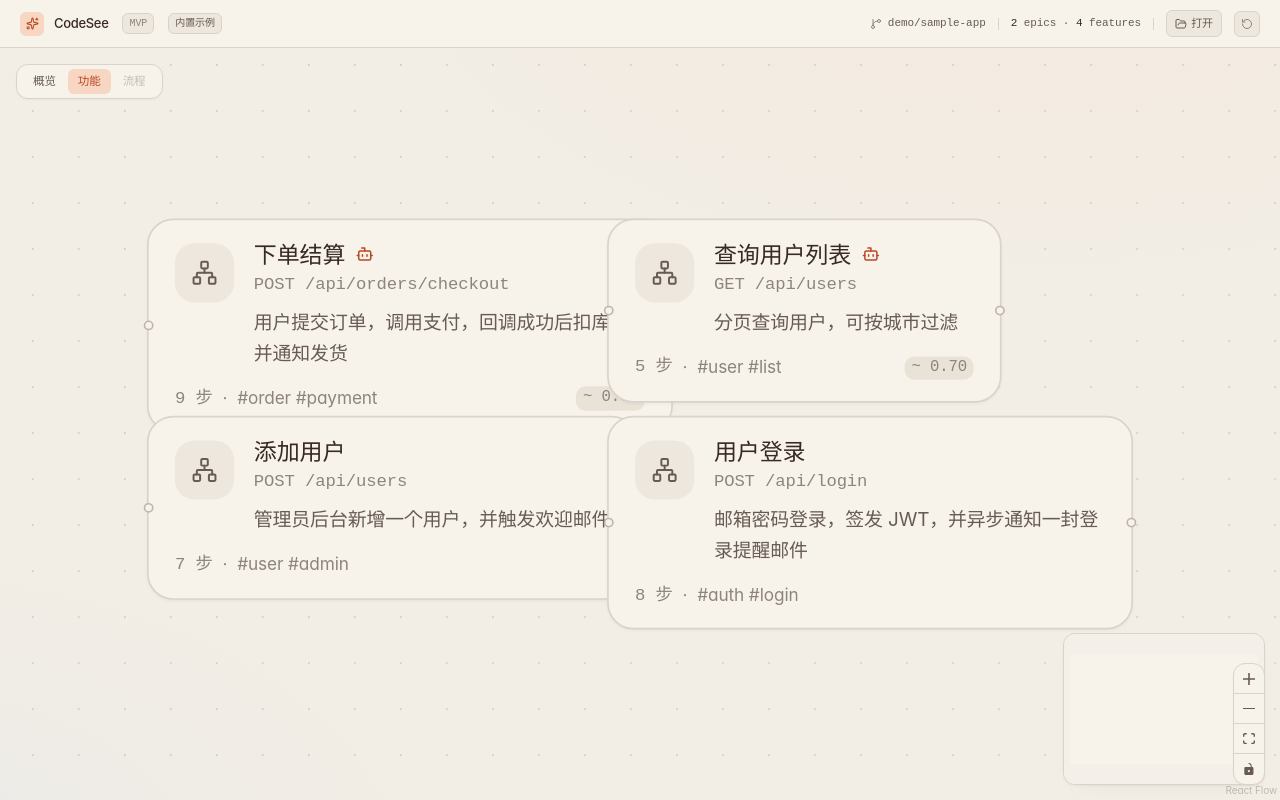
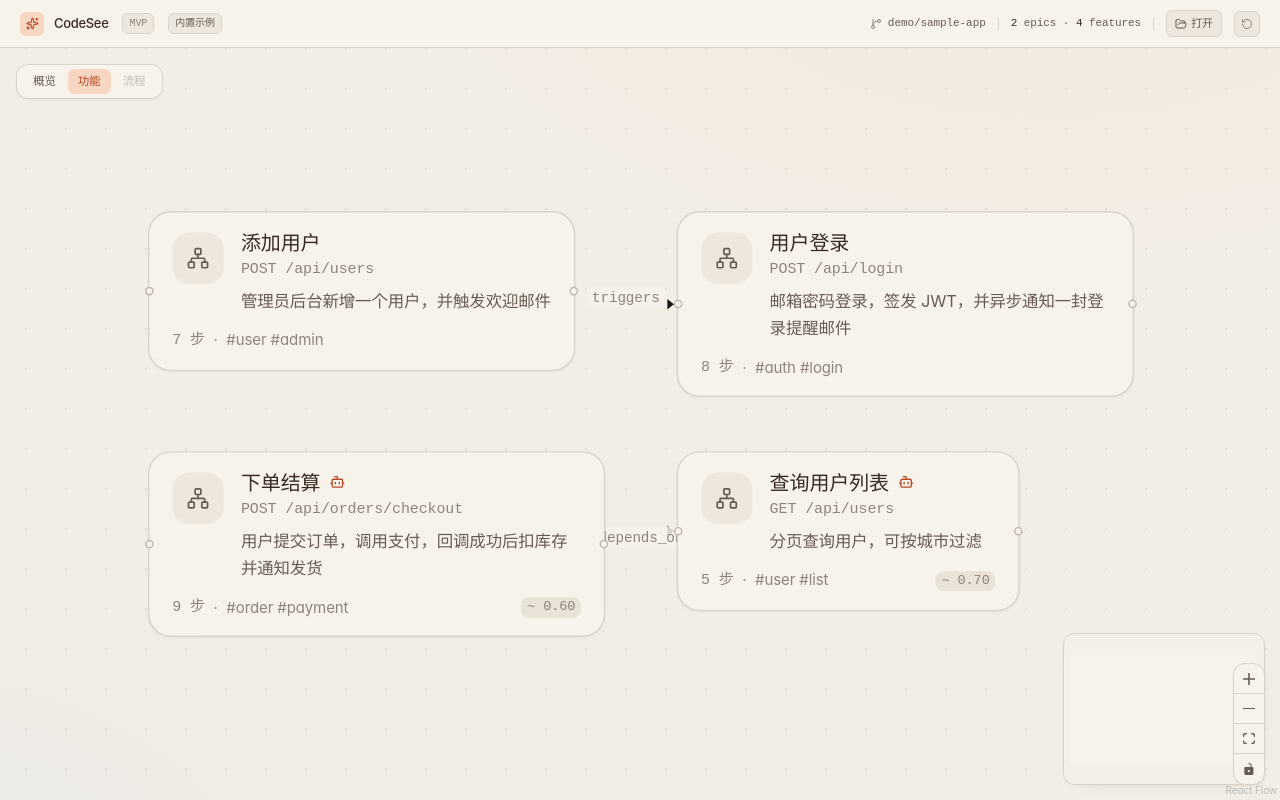
Before and after one commit to Kaka-cheaper/codeSee, a React (Vite) app in the folder mvp-web/: page / in a window 1280 px wide. Built offline with nearby package versions, Linux system fonts and the light colour scheme.

Commit message:
feat(canvas): 接入 dagre 布局 + 新节点稳定淡入

```diff
--- a/mvp-web/package.json
+++ b/mvp-web/package.json
@@ -10,6 +10,7 @@
     "preview": "vite preview"
   },
   "dependencies": {
+    "@dagrejs/dagre": "^3.0.0",
     "@xyflow/react": "^12.10.2",
     "clsx": "^2.1.1",
     "lucide-react": "^1.14.0",
--- a/mvp-web/src/graph/EpicNodeView.tsx
+++ b/mvp-web/src/graph/EpicNodeView.tsx
@@ -4,10 +4,13 @@ import { Layers } from 'lucide-react'
 import { cn } from '@/lib/cn'
 import type { FcgViewNode } from './fcgView'
 
-export type EpicNodeData = { view: Extract<FcgViewNode, { kind: 'epic' }> }
+export type EpicNodeData = {
+  view: Extract<FcgViewNode, { kind: 'epic' }>
+  isNew?: boolean
+}
 
 function EpicNodeViewImpl({ data, selected }: NodeProps) {
-  const { view } = data as unknown as EpicNodeData
+  const { view, isNew } = data as unknown as EpicNodeData
   return (
     <div
       className={cn(
@@ -16,6 +19,7 @@ function EpicNodeViewImpl({ data, selected }: NodeProps) {
         'shadow-[0_1px_2px_oklch(0_0_0/0.04)]',
         'hover:shadow-[0_2px_8px_oklch(0_0_0/0.06)]',
         selected ? 'border-[var(--color-accent)]' : 'border-[var(--color-border)]',
+        isNew && 'is-new-node',
       )}
     >
       <Handle type="target" position={Position.Left} className="!h-1.5 !w-1.5 !border-[var(--color-border-strong)] !bg-[var(--color-bg-1)]" />
--- a/mvp-web/src/graph/FeatureNodeView.tsx
+++ b/mvp-web/src/graph/FeatureNodeView.tsx
@@ -16,7 +16,10 @@ import { cn } from '@/lib/cn'
 import type { FcgViewNode } from './fcgView'
 import type { Trigger, TriggerKind } from '@/fcg/types'
 
-export type FeatureNodeData = { view: Extract<FcgViewNode, { kind: 'feature' }> }
+export type FeatureNodeData = {
+  view: Extract<FcgViewNode, { kind: 'feature' }>
+  isNew?: boolean
+}
 
 const TRIGGER_ICON: Record<TriggerKind, LucideIcon> = {
   http: Network,
@@ -30,7 +33,7 @@ const TRIGGER_ICON: Record<TriggerKind, LucideIcon> = {
 }
 
 function FeatureNodeViewImpl({ data, selected }: NodeProps) {
-  const { view } = data as unknown as FeatureNodeData
+  const { view, isNew } = data as unknown as FeatureNodeData
   const f = view.feature
   const isAi = f.provenance === 'ai'
   const isLocked = f.locked === true
@@ -47,6 +50,7 @@ function FeatureNodeViewImpl({ data, selected }: NodeProps) {
         'shadow-[0_1px_2px_oklch(0_0_0/0.04)]',
         'hover:shadow-[0_2px_8px_oklch(0_0_0/0.06)]',
         selected ? 'border-[var(--color-accent)]' : 'border-[var(--color-border)]',
+        isNew && 'is-new-node',
       )}
     >
       <Handle type="target" position={Position.Left} className="!h-1.5 !w-1.5 !border-[var(--color-border-strong)] !bg-[var(--color-bg-1)]" />
--- a/mvp-web/src/graph/GraphCanvas.tsx
+++ b/mvp-web/src/graph/GraphCanvas.tsx
@@ -1,4 +1,4 @@
-import { useCallback, useMemo, useState } from 'react'
+import { useCallback, useEffect, useMemo, useRef, useState } from 'react'
 import {
   Background,
   BackgroundVariant,
@@ -6,6 +6,7 @@ import {
   MarkerType,
   MiniMap,
   ReactFlow,
+  useReactFlow,
   type Edge,
   type Node,
   type NodeMouseHandler,
@@ -18,7 +19,7 @@ import {
   type FcgViewState,
   type ViewMode,
 } from './fcgView'
-import { layoutView } from './layout'
+import { layoutView, layoutWithMemory } from './layout'
 import { EpicNodeView, type EpicNodeData } from './EpicNodeView'
 import { FeatureNodeView, type FeatureNodeData } from './FeatureNodeView'
 import { StepNodeView, type StepNodeData } from './StepNodeView'
@@ -37,23 +38,92 @@ const nodeTypes = {
 
 const defaultEdgeOptions = { type: 'smoothstep' as const }
 
+/** 视图键：相同 viewKey 时复用位置缓存以保持稳定 */
+function viewKeyOf(state: FcgViewState): string {
+  return state.mode === 'steps'
+    ? `steps:${state.focusedFeatureId ?? ''}`
+    : state.mode
+}
+
 export function GraphCanvas({ file }: Props) {
+  return (
+    <GraphInner file={file} />
+  )
+}
+
+function GraphInner({ file }: Props) {
   const [state, setState] = useState<FcgViewState>({ mode: 'features' })
   const [selectedId, setSelectedId] = useState<string | null>(null)
+  const reactFlow = useReactFlow()
 
   const view = useMemo(() => buildView(file, state), [file, state])
+  const viewKey = viewKeyOf(state)
 
-  const { rfNodes, rfEdges } = useMemo(
-    () => toReactFlow(view.nodes, view.edges),
-    [view],
+  /** 按 viewKey 缓存最近一次布局位置；切视图时换桶。 */
+  const positionsRef = useRef<
+    Map<string /* viewKey */, Map<string /* nodeId */, { x: number; y: number }>>
+  >(new Map())
+
+  /** 判定本次哪些节点是"新出现的"，用于淡入动效。 */
+  const [newNodeIds, setNewNodeIds] = useState<Set<string>>(new Set())
+
+  /** 计算布局：同视图沿用旧位置，新节点淡入；切视图时全部按新算的来。 */
+  const { rfNodes, rfEdges } = useMemo(() => {
+    const prevForView = positionsRef.current.get(viewKey)
+    let laid
+    let newIds: Set<string>
+    if (prevForView && prevForView.size > 0) {
+      const r = layoutWithMemory(view.nodes, view.edges, prevForView)
+      laid = r.laid
+      newIds = r.newIds
+    } else {
+      laid = layoutView(view.nodes, view.edges)
+      newIds = new Set<string>()
+    }
+
+    // 写回缓存
+    const next = new Map<string, { x: number; y: number }>()
+    for (const n of laid) next.set(n.view.id, n.position)
+    positionsRef.current.set(viewKey, next)
+
+    // 更新新节点集合（用 setTimeout 避免 useMemo 内部 setState）
+    queueMicrotask(() => setNewNodeIds(newIds))
+
+    const rfNodes: Node<EpicNodeData | FeatureNodeData | StepNodeData>[] = laid.map(
+      ({ view: v, position }) => {
+        const isNew = newIds.has(v.id)
+        const baseData = { view: v, isNew } as unknown as
+          | EpicNodeData
+          | FeatureNodeData
+          | StepNodeData
+        if (v.kind === 'epic') {
+          return { id: v.id, type: 'epic', position, data: baseData }
+        }
+        if (v.kind === 'feature') {
+          return { id: v.id, type: 'feature', position, data: baseData }
+        }
+        return { id: v.id, type: 'step', position, data: baseData }
+      },
     )
+
+    const rfEdges: Edge[] = view.edges.map((e) => buildEdge(e, newIds))
+    return { rfNodes, rfEdges }
+    // eslint-disable-next-line react-hooks/exhaustive-deps
+  }, [view, viewKey])
+
+  // 切视图后自动 fit
+  useEffect(() => {
+    const t = window.setTimeout(() => {
+      reactFlow.fitView({ padding: 0.3, duration: 320 })
+    }, 30)
+    return () => window.clearTimeout(t)
+  }, [viewKey, reactFlow])
 
   const onNodeDoubleClick: NodeMouseHandler = useCallback(
     (_, node) => {
       const v = view.nodes.find((n) => n.id === node.id)
       if (!v) return
       if (v.kind === 'epic') {
-        // Epic 双击 → 切到 features 视图（暂不按 epic 过滤，后续可加）
         setState({ mode: 'features' })
       } else if (v.kind === 'feature') {
         setState({ mode: 'steps', focusedFeatureId: v.feature.id })
@@ -87,7 +157,7 @@ export function GraphCanvas({ file }: Props) {
         defaultEdgeOptions={defaultEdgeOptions}
         fitView
         fitViewOptions={{ padding: 0.3 }}
-        minZoom={0.25}
+        minZoom={0.2}
         maxZoom={2}
         onlyRenderVisibleElements
         nodesConnectable={false}
@@ -124,28 +194,18 @@ export function GraphCanvas({ file }: Props) {
         onChangeMode={goMode}
       />
 
+      {newNodeIds.size > 0 && state.mode === 'features' && (
+        <NewNodeIndicator count={newNodeIds.size} />
+      )}
+
       <DetailsPanel view={selectedView} file={file} onClose={() => setSelectedId(null)} />
     </div>
   )
 }
 
-/* --------------------------------------------------------- React Flow 转换 */
+/* --------------------------------------------------------- helpers */
 
-function toReactFlow(nodes: FcgViewNode[], edges: FcgViewEdge[]) {
-  const laid = layoutView(nodes, edges)
-  const rfNodes: Node<EpicNodeData | FeatureNodeData | StepNodeData>[] = laid.map(
-    ({ view, position }) => {
-      if (view.kind === 'epic') {
-        return { id: view.id, type: 'epic', position, data: { view } }
-      }
-      if (view.kind === 'feature') {
-        return { id: view.id, type: 'feature', position, data: { view } }
-      }
-      return { id: view.id, type: 'step', position, data: { view } }
-    },
-  )
-
-  const rfEdges: Edge[] = edges.map((e) => {
+function buildEdge(e: FcgViewEdge, newNodeIds: Set<string>): Edge {
   let stroke = 'var(--color-edge-call)'
   let dashed = false
   let animated = false
@@ -158,6 +218,8 @@ function toReactFlow(nodes: FcgViewNode[], edges: FcgViewEdge[]) {
     stroke = 'var(--color-edge-import)'
     dashed = true
   }
+  // 边端点是新节点 → 边也淡入
+  const involvesNew = newNodeIds.has(e.source) || newNodeIds.has(e.target)
   return {
     id: e.id,
     source: e.source,
@@ -177,6 +239,7 @@ function toReactFlow(nodes: FcgViewNode[], edges: FcgViewEdge[]) {
       strokeWidth: 1.4,
       strokeDasharray: dashed ? '4 4' : undefined,
       opacity: 0.9,
+      animation: involvesNew ? 'edge-fade-in 360ms ease-out both' : undefined,
     },
     markerEnd: {
       type: MarkerType.ArrowClosed,
@@ -185,9 +248,6 @@ function toReactFlow(nodes: FcgViewNode[], edges: FcgViewEdge[]) {
       color: stroke,
     },
   }
-  })
-
-  return { rfNodes, rfEdges }
 }
 
 /* --------------------------------------------------------- 视图切换器 */
@@ -262,3 +322,20 @@ function ModeBtn({
     </button>
   )
 }
+
+function NewNodeIndicator({ count }: { count: number }) {
+  return (
+    <div className="pointer-events-none absolute top-4 left-1/2 z-10 -translate-x-1/2">
+      <div
+        className="pointer-events-auto rounded-full border px-3 py-1 text-[11.5px] shadow-[0_1px_2px_oklch(0_0_0/0.04)]"
+        style={{
+          background: 'var(--color-accent-soft)',
+          color: 'var(--color-accent-strong)',
+          borderColor: 'var(--color-accent)',
+        }}
+      >
+        +{count} 个新节点
+      </div>
+    </div>
+  )
+}
--- a/mvp-web/src/graph/StepNodeView.tsx
+++ b/mvp-web/src/graph/StepNodeView.tsx
@@ -18,7 +18,10 @@ import type { FcgViewNode } from './fcgView'
 import { ROLE_META } from './roleMeta'
 import type { StepRole } from '@/fcg/types'
 
-export type StepNodeData = { view: Extract<FcgViewNode, { kind: 'step' }> }
+export type StepNodeData = {
+  view: Extract<FcgViewNode, { kind: 'step' }>
+  isNew?: boolean
+}
 
 const ROLE_ICON: Record<StepRole, LucideIcon> = {
   input: ArrowDownToLine,
@@ -35,7 +38,7 @@ const ROLE_ICON: Record<StepRole, LucideIcon> = {
 }
 
 function StepNodeViewImpl({ data, selected }: NodeProps) {
-  const { view } = data as unknown as StepNodeData
+  const { view, isNew } = data as unknown as StepNodeData
   const s = view.step
   const meta = ROLE_META[s.role]
   const Icon = ROLE_ICON[s.role]
@@ -48,6 +51,7 @@ function StepNodeViewImpl({ data, selected }: NodeProps) {
         'shadow-[0_1px_2px_oklch(0_0_0/0.04)]',
         'hover:shadow-[0_2px_6px_oklch(0_0_0/0.06)]',
         selected ? 'border-[var(--color-accent)]' : 'border-[var(--color-border)]',
+        isNew && 'is-new-node',
       )}
     >
       <Handle type="target" position={Position.Left} className="!h-1.5 !w-1.5 !border-[var(--color-border-strong)] !bg-[var(--color-bg-1)]" />
--- a/mvp-web/src/graph/layout.ts
+++ b/mvp-web/src/graph/layout.ts
@@ -1,80 +1,97 @@
+import dagre from '@dagrejs/dagre'
 import type { FcgViewEdge, FcgViewNode } from './fcgView'
 
 /**
- * 极简层级布局占位：BFS 分层 + 同层按 label 排序。
- * 后续可换 dagre / ELK；当前节点数不会很大（语义级），够用。
+ * 节点尺寸（与节点视图保持一致；估算用，不需要精确）。
  */
+const NODE_SIZE: Record<FcgViewNode['kind'], { width: number; height: number }> = {
+  epic: { width: 280, height: 96 },
+  feature: { width: 280, height: 132 },
+  step: { width: 220, height: 80 },
+}
 
 export interface LaidOutNode {
   view: FcgViewNode
   position: { x: number; y: number }
+  width: number
+  height: number
+}
+
+export interface LayoutOptions {
+  /** 'LR' 横向（默认，流程图） / 'TB' 纵向 */
+  direction?: 'LR' | 'TB'
+  /** 同层节点间距 */
+  nodesep?: number
+  /** 不同层之间距 */
+  ranksep?: number
 }
 
 export function layoutView(
   nodes: FcgViewNode[],
   edges: FcgViewEdge[],
+  options: LayoutOptions = {},
 ): LaidOutNode[] {
-  const idSet = new Set(nodes.map((n) => n.id))
-  const out = new Map<string, string[]>()
-  const inDeg = new Map<string, number>()
+  const direction = options.direction ?? 'LR'
+  const g = new dagre.graphlib.Graph({ multigraph: false, compound: false })
+  g.setDefaultEdgeLabel(() => ({}))
+  g.setGraph({
+    rankdir: direction,
+    nodesep: options.nodesep ?? 36,
+    ranksep: options.ranksep ?? 90,
+    marginx: 16,
+    marginy: 16,
+    align: 'UL',
+    acyclicer: 'greedy', // 容忍小环（loop 边）
+    ranker: 'tight-tree',
+  })
+
   for (const n of nodes) {
-    out.set(n.id, [])
-    inDeg.set(n.id, 0)
+    const size = NODE_SIZE[n.kind]
+    g.setNode(n.id, { width: size.width, height: size.height })
   }
   for (const e of edges) {
-    if (!idSet.has(e.source) || !idSet.has(e.target)) continue
-    out.get(e.source)!.push(e.target)
-    inDeg.set(e.target, (inDeg.get(e.target) ?? 0) + 1)
+    if (g.hasNode(e.source) && g.hasNode(e.target)) {
+      g.setEdge(e.source, e.target)
+    }
   }
 
-  const level = new Map<string, number>()
-  const queue: string[] = []
-  for (const n of nodes) {
-    if ((inDeg.get(n.id) ?? 0) === 0) {
-      level.set(n.id, 0)
-      queue.push(n.id)
+  dagre.layout(g)
+
+  return nodes.map((n) => {
+    const layouted = g.node(n.id)
+    const size = NODE_SIZE[n.kind]
+    // dagre 给的是节点中心点；React Flow 接收的是左上角
+    return {
+      view: n,
+      width: size.width,
+      height: size.height,
+      position: layouted
+        ? { x: layouted.x - size.width / 2, y: layouted.y - size.height / 2 }
+        : { x: 0, y: 0 },
     }
-  }
-  while (queue.length) {
-    const id = queue.shift()!
-    const lv = level.get(id)!
-    for (const next of out.get(id) ?? []) {
-      const candidate = lv + 1
-      if (!level.has(next) || candidate > (level.get(next) ?? 0)) {
-        level.set(next, candidate)
-        queue.push(next)
-      }
-    }
-  }
-  for (const n of nodes) {
-    if (!level.has(n.id)) level.set(n.id, 0)
-  }
-
-  const buckets = new Map<number, FcgViewNode[]>()
-  for (const n of nodes) {
-    const lv = level.get(n.id) ?? 0
-    if (!buckets.has(lv)) buckets.set(lv, [])
-    buckets.get(lv)!.push(n)
-  }
-
-  const COL_GAP = 280
-  const ROW_GAP = 120
-  const result: LaidOutNode[] = []
-  const sortedLevels = [...buckets.keys()].sort((a, b) => a - b)
-  for (const lv of sortedLevels) {
-    const list = buckets.get(lv)!
-    list.sort((a, b) => labelOf(a).localeCompare(labelOf(b)))
-    const total = list.length
-    list.forEach((n, idx) => {
-      const y = (idx - (total - 1) / 2) * ROW_GAP
-      result.push({ view: n, position: { x: lv * COL_GAP, y } })
-    })
-  }
-  return result
+  })
 }
 
-function labelOf(n: FcgViewNode): string {
-  if (n.kind === 'epic') return n.epic.name
-  if (n.kind === 'feature') return n.feature.name
-  return n.step.name
+/**
+ * 给定一份"上一帧的位置"，把当前 nodes 的位置尽量保持稳定：
+ * - 仍存在的节点：复用上次位置
+ * - 新增节点：按 dagre 给的位置
+ *
+ * 这是动效的关键：旧节点不抖动，新节点淡入到位。
+ */
+export function layoutWithMemory(
+  nodes: FcgViewNode[],
+  edges: FcgViewEdge[],
+  previous: Map<string, { x: number; y: number }>,
+  options: LayoutOptions = {},
+): { laid: LaidOutNode[]; newIds: Set<string> } {
+  const fresh = layoutView(nodes, edges, options)
+  const newIds = new Set<string>()
+  const merged = fresh.map((n) => {
+    const prev = previous.get(n.view.id)
+    if (prev) return { ...n, position: prev }
+    newIds.add(n.view.id)
+    return n
+  })
+  return { laid: merged, newIds }
 }
--- /dev/null
+++ b/mvp-web/src/graph/nodeAnim.ts
@@ -0,0 +1,2 @@
+/** 新节点淡入用的 className */
+export const NEW_NODE_CLASS = 'is-new-node'
```
Also changed, not shown: mvp-web/src/index.css (+26 -0 lines), 2 other files (tests, documents, lock files or other folders). Lines whose indentation alone changed are shown as unchanged.
